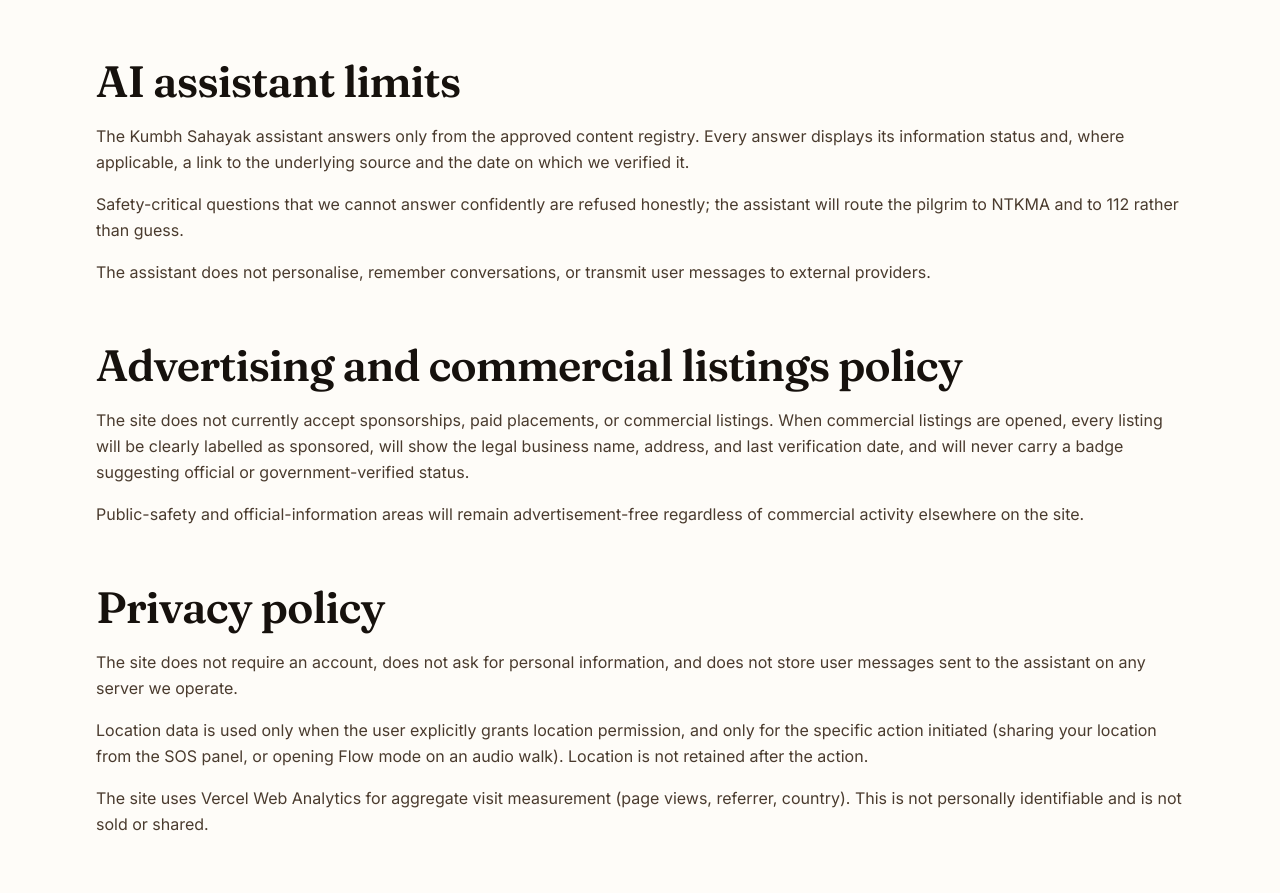
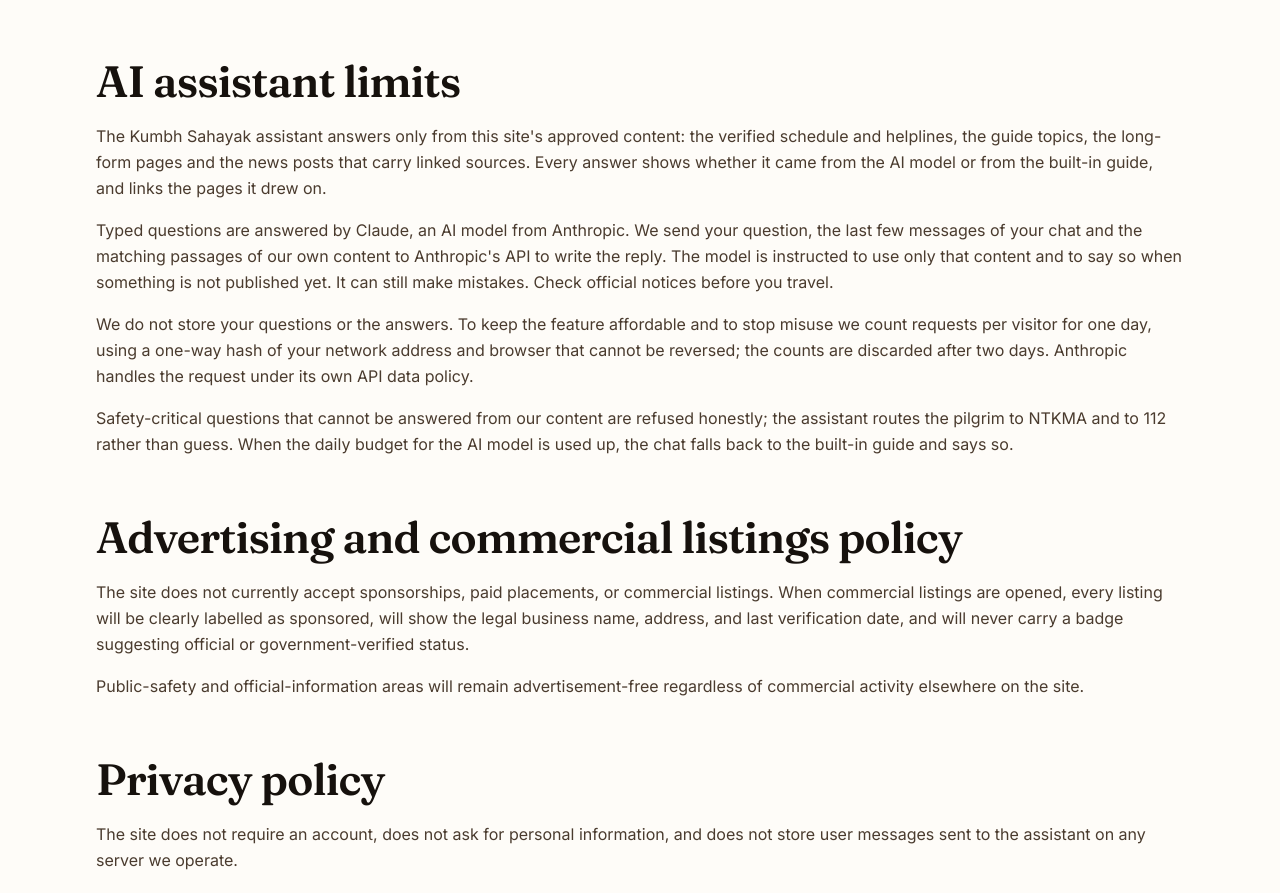
Before and after one commit to lonkarabhishek/thenashikkumbh, a Next.js app: page /en/policies in a window 1280 px wide. Shown: the part 1446-2339 px from the top of the page. Built offline with nearby package versions, Linux system fonts and the light colour scheme.

Commit message:
Policies: describe the AI assistant honestly
What is sent to Anthropic, what is not stored, how visitors are counted,
and what happens when the daily budget runs out.

Co-Authored-By: Claude Fable 5.1 <noreply@anthropic.com>
Claude-Session: https://claude.ai/code/session_01Jq9TpGTdoWNSsAWaH8VBmH

```diff
--- a/src/app/[locale]/policies/page.tsx
+++ b/src/app/[locale]/policies/page.tsx
@@ -54,9 +54,10 @@ const SECTIONS = [
     id: "ai",
     title: "AI assistant limits",
     body: [
-      "The Kumbh Sahayak assistant answers only from the approved content registry. Every answer displays its information status and, where applicable, a link to the underlying source and the date on which we verified it.",
-      "Safety-critical questions that we cannot answer confidently are refused honestly; the assistant will route the pilgrim to NTKMA and to 112 rather than guess.",
-      "The assistant does not personalise, remember conversations, or transmit user messages to external providers.",
+      "The Kumbh Sahayak assistant answers only from this site's approved content: the verified schedule and helplines, the guide topics, the long-form pages and the news posts that carry linked sources. Every answer shows whether it came from the AI model or from the built-in guide, and links the pages it drew on.",
+      "Typed questions are answered by Claude, an AI model from Anthropic. We send your question, the last few messages of your chat and the matching passages of our own content to Anthropic's API to write the reply. The model is instructed to use only that content and to say so when something is not published yet. It can still make mistakes. Check official notices before you travel.",
+      "We do not store your questions or the answers. To keep the feature affordable and to stop misuse we count requests per visitor for one day, using a one-way hash of your network address and browser that cannot be reversed; the counts are discarded after two days. Anthropic handles the request under its own API data policy.",
+      "Safety-critical questions that cannot be answered from our content are refused honestly; the assistant routes the pilgrim to NTKMA and to 112 rather than guess. When the daily budget for the AI model is used up, the chat falls back to the built-in guide and says so.",
     ],
   },
   {
```
